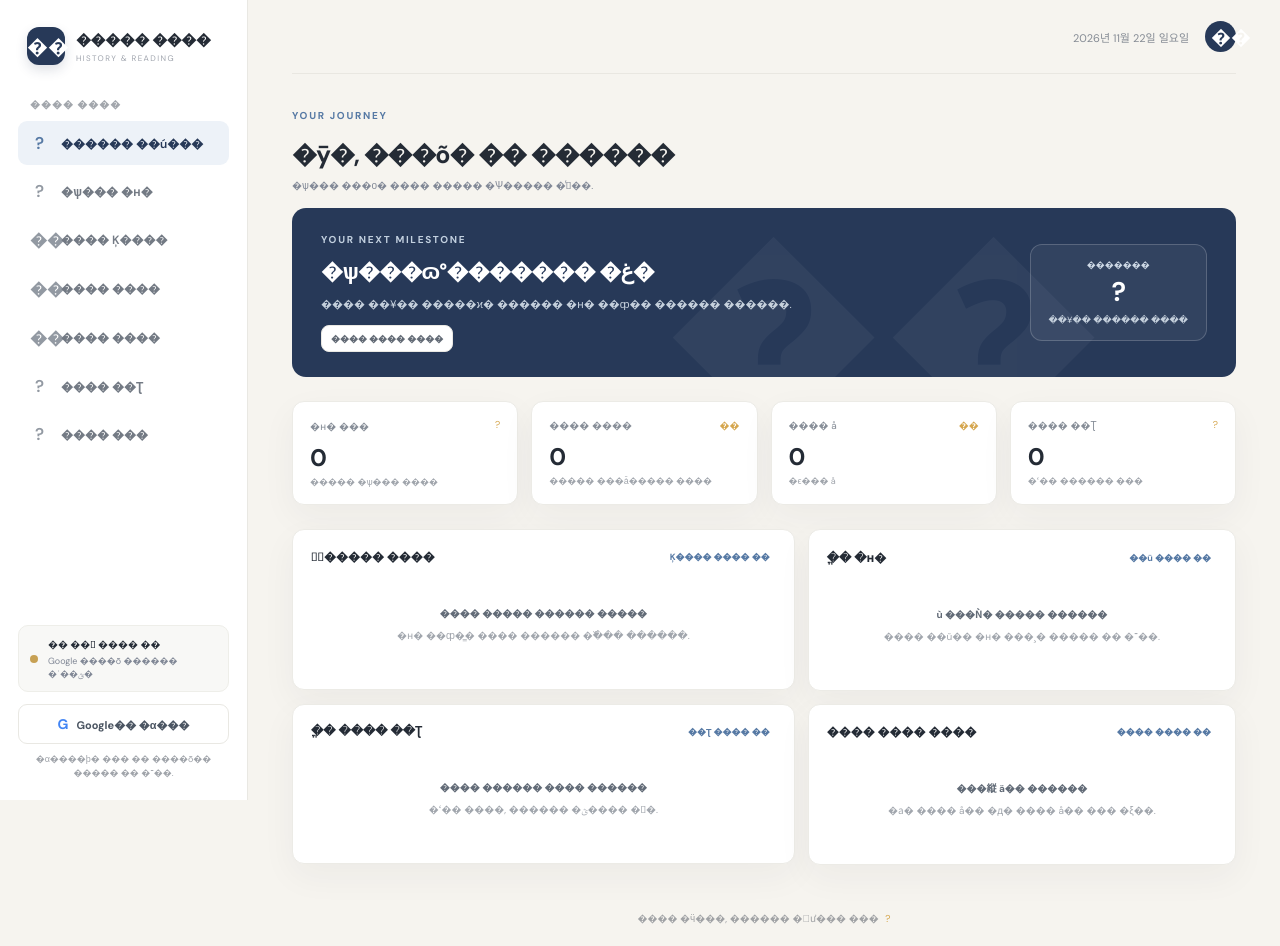
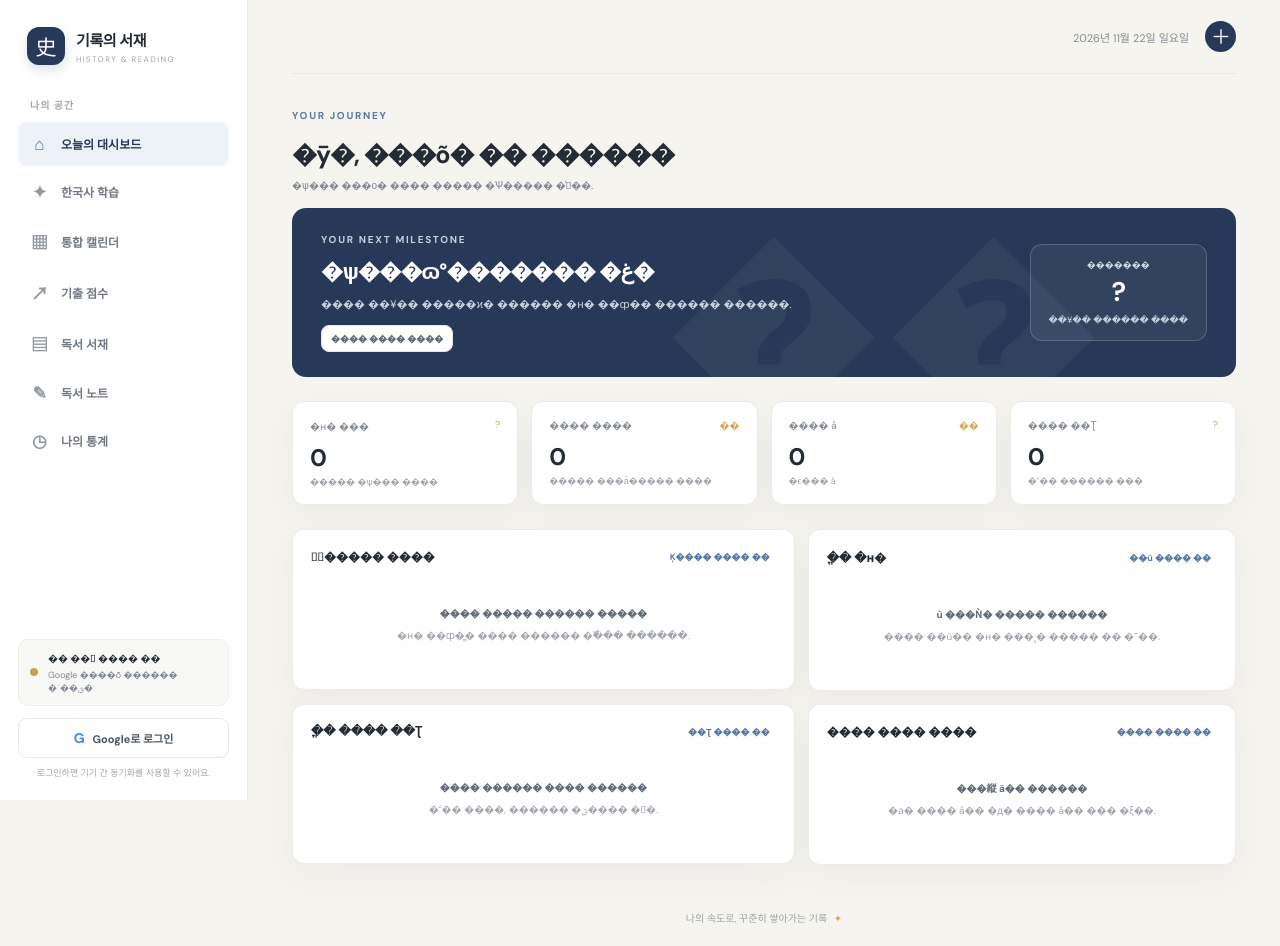
Before and after one commit to muddy4867/my-learning-journal, a plain HTML site: page index.html in a window 1280 px wide. Drawn offline with Linux system fonts and the light colour scheme.

Commit message:
Fix UTF-8 Korean text in index.html

```diff
--- a/index.html
+++ b/index.html
@@ -4,7 +4,7 @@
   <meta charset="utf-8">
   <meta name="viewport" content="width=device-width, initial-scale=1">
   <meta name="theme-color" content="#f6f4ef">
-  <title>����� å, ���� ���</title>
+  <title>역사와 책, 나의 기록</title>
   <link rel="preconnect" href="https://fonts.googleapis.com">
   <link rel="preconnect" href="https://fonts.gstatic.com" crossorigin>
   <link href="https://fonts.googleapis.com/css2?family=DM+Sans:wght@400;500;600;700&family=Noto+Sans+KR:wght@400;500;600;700;800&display=swap" rel="stylesheet">
@@ -14,23 +14,23 @@
 <body>
   <div class="app-shell">
     <aside class="sidebar">
-      <a class="brand" href="#home" aria-label="Ȩ����"><span class="brand-mark">��</span><span><b>����� ����</b><small>HISTORY & READING</small></span></a>
-      <div class="side-label">���� ����</div>
-      <nav class="nav-list" aria-label="�� �޴�">
-        <button class="nav-item active" data-page="home"><span>?</span>������ ��ú���</button>
-        <button class="nav-item" data-page="study"><span>?</span>�ѱ��� �н�</button>
-        <button class="nav-item" data-page="calendar"><span>��</span>���� Ķ����</button>
-        <button class="nav-item" data-page="scores"><span>��</span>���� ����</button>
-        <button class="nav-item" data-page="books"><span>��</span>���� ����</button>
-        <button class="nav-item" data-page="notes"><span>?</span>���� ��Ʈ</button>
-        <button class="nav-item" data-page="stats"><span>?</span>���� ���</button>
+      <a class="brand" href="#home" aria-label="홈으로"><span class="brand-mark">史</span><span><b>기록의 서재</b><small>HISTORY & READING</small></span></a>
+      <div class="side-label">나의 공간</div>
+      <nav class="nav-list" aria-label="주 메뉴">
+        <button class="nav-item active" data-page="home"><span>⌂</span>오늘의 대시보드</button>
+        <button class="nav-item" data-page="study"><span>✦</span>한국사 학습</button>
+        <button class="nav-item" data-page="calendar"><span>▦</span>통합 캘린더</button>
+        <button class="nav-item" data-page="scores"><span>↗</span>기출 점수</button>
+        <button class="nav-item" data-page="books"><span>▤</span>독서 서재</button>
+        <button class="nav-item" data-page="notes"><span>✎</span>독서 노트</button>
+        <button class="nav-item" data-page="stats"><span>◷</span>나의 통계</button>
       </nav>
-      <div class="sidebar-bottom"><div class="sync-card"><span class="sync-dot" id="syncDot"></span><div><b id="syncTitle">�� ��⿡ ���� ��</b><small id="syncDesc">�������� �ڵ� ����ſ�</small></div></div><button class="google-btn" id="googleBtn"><span class="google-g">G</span>Google�� �α���</button><p class="privacy-note">�α����ϸ� ��� �� ����ȭ�� ����� �� �־��.</p></div>
+      <div class="sidebar-bottom"><div class="sync-card"><span class="sync-dot" id="syncDot"></span><div><b id="syncTitle">이 기기에 저장 중</b><small id="syncDesc">브라우저에 자동 저장돼요</small></div></div><button class="google-btn" id="googleBtn"><span class="google-g">G</span>Google로 로그인</button><p class="privacy-note">로그인하면 기기 간 동기화를 사용할 수 있어요.</p></div>
     </aside>
     <main class="main-area">
-      <header class="topbar"><button class="mobile-brand" data-page="home">�� ����� ����</button><div class="topbar-right"><span id="todayLabel"></span><button class="icon-btn" id="quickAdd" title="���� ��� �߰�">��</button></div></header>
+      <header class="topbar"><button class="mobile-brand" data-page="home">史 기록의 서재</button><div class="topbar-right"><span id="todayLabel"></span><button class="icon-btn" id="quickAdd" title="빠른 기록 추가">＋</button></div></header>
       <div id="view" class="view"></div>
-      <footer class="footer">���� �ӵ���, ������ �׾ư��� ��� <span>?</span></footer>
+      <footer class="footer">나의 속도로, 꾸준히 쌓아가는 기록 <span>✦</span></footer>
     </main>
   </div>
   <div id="modalRoot"></div>
```
